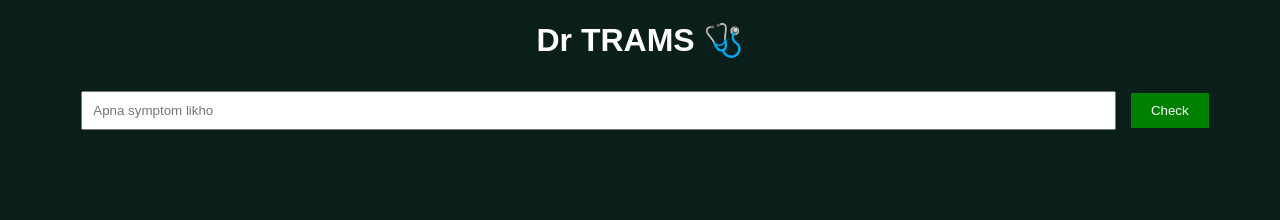
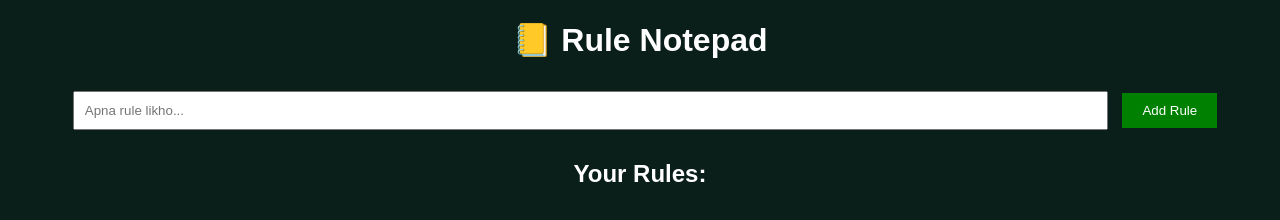
Before and after one commit to nonemullani-alt/dr-trams-app, a website: page www/index.html in a window 1280 px wide. Drawn offline with Linux system fonts and the light colour scheme; files that its build step writes are made by us from their sources.

Commit message:
Rename title and update stylesheet paths in index.html

```diff
--- a/www/index.html
+++ b/www/index.html
@@ -1,21 +1,28 @@
 <!DOCTYPE html>
 <html>
 <head>
-    <title>Dr TRAMS Mini</title>
-  <link rel="stylesheet" href="index.css">
-
+    <title>Rule Notepad</title>
+    <link rel="stylesheet" href="css/index.css">
 </head>
 <body>
 
-    <h1>Dr TRAMS 🩺</h1>
+    <h1>📒 Rule Notepad</h1>
 
-    <input type="text" id="userInput" placeholder="Apna symptom likho">
+    <!-- Input Section -->
+    <div>
+        <input type="text" id="ruleInput" placeholder="Apna rule likho...">
+        <button onclick="addRule()">Add Rule</button>
+    </div>
 
-    <button onclick="checkSymptom()">Check</button>
+    <!-- Rule List -->
+    <div>
+        <h2>Your Rules:</h2>
+        <ul id="ruleList">
+            <!-- Rules yahan add honge -->
+        </ul>
+    </div>
 
-    <p id="result"></p>
-
- <script src="index.js"></script>
+    <script src="js/index.js"></script>
 
 </body>
 </html>
```
